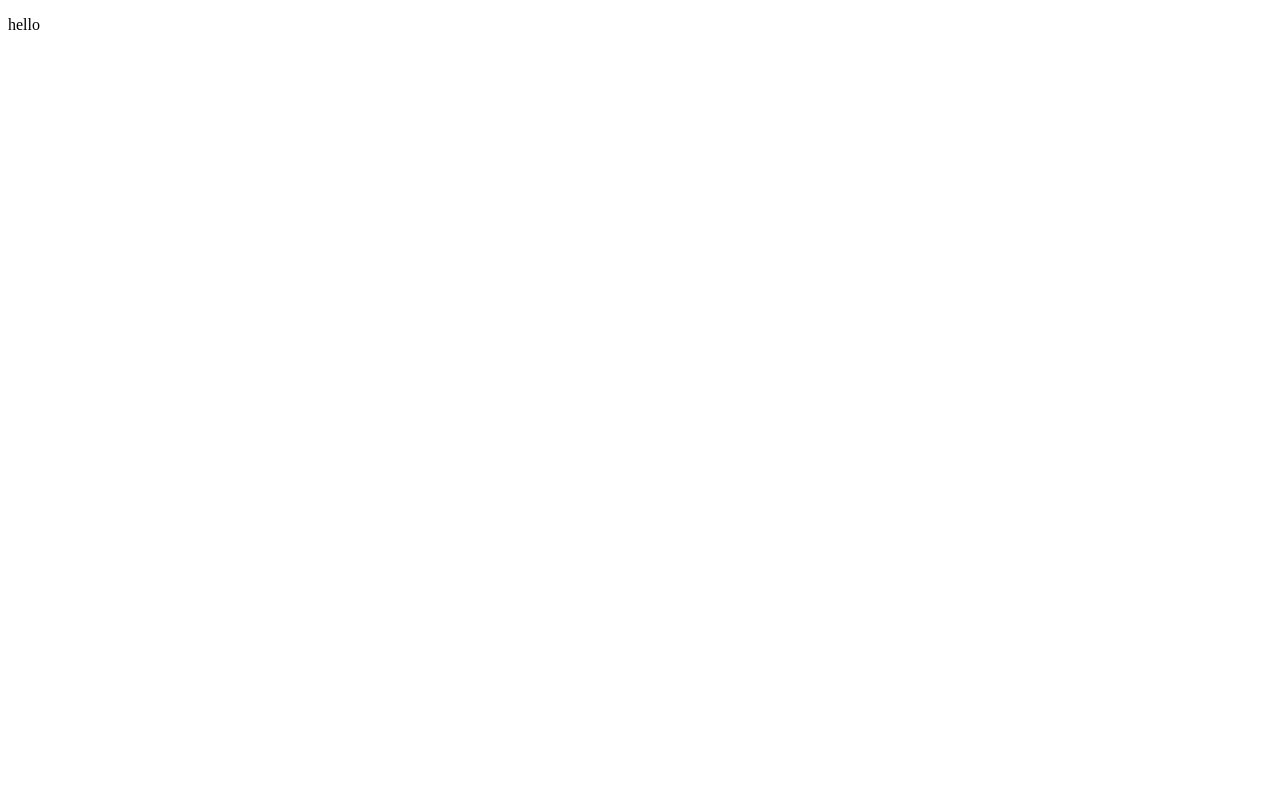
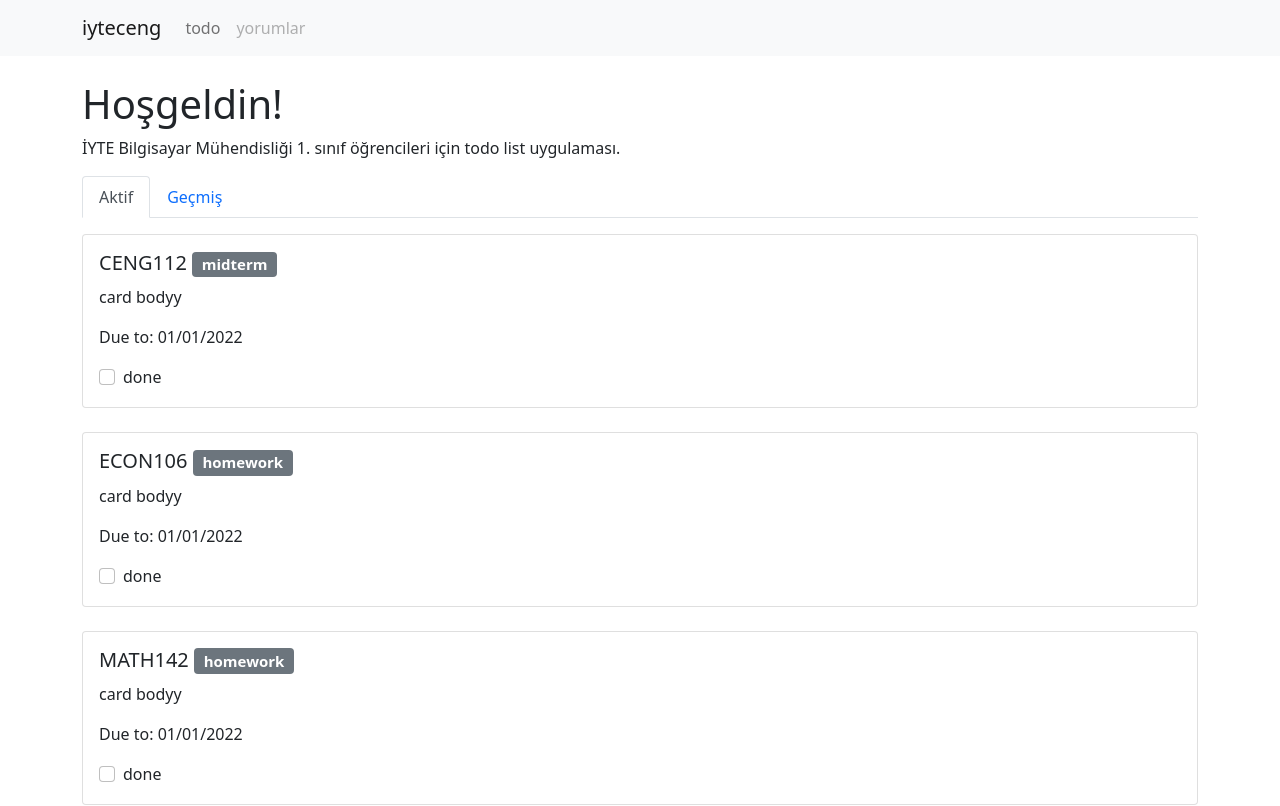
Before and after one commit to onurhizar/cengtodo-frontend, a React (Create React App) app: page / in a window 1280 px wide. Shown: the top 806 px of the page. Built offline with nearby package versions, Linux system fonts and the light colour scheme.

Commit message:
feat: bootstrap added, basic structure set
navbar, tabs, card list

```diff
--- a/package.json
+++ b/package.json
@@ -6,7 +6,9 @@
     "@testing-library/jest-dom": "^5.16.4",
     "@testing-library/react": "^13.1.1",
     "@testing-library/user-event": "^13.5.0",
+    "bootstrap": "^5.1.3",
     "react": "^18.1.0",
+    "react-bootstrap": "^2.3.1",
     "react-dom": "^18.1.0",
     "react-scripts": "5.0.1",
     "web-vitals": "^2.1.4"
--- a/src/App.js
+++ b/src/App.js
@@ -1,7 +1,22 @@
+import 'bootstrap/dist/css/bootstrap.min.css';
+import { Fragment } from 'react';
+import { Container } from 'react-bootstrap';
+
+import MyNavbar from './components/MyNavbar';
+import MyTabs from './components/MyTabs';
 
 function App() {
   return (
-    <p>hello</p>
+    <Fragment>
+      <MyNavbar /> <br />
+
+      <Container>
+        <h1>Hoşgeldin!</h1>
+        <p>İYTE Bilgisayar Mühendisliği 1. sınıf öğrencileri için todo list uygulaması.</p>
+
+        <MyTabs />
+      </Container>
+    </Fragment>
   );
 }
 
--- /dev/null
+++ b/src/components/MyNavbar.js
@@ -0,0 +1,22 @@
+import { Nav, Navbar, Container } from "react-bootstrap"
+
+function MyNavbar(){
+
+    return (
+        <Navbar bg="light">
+            <Container>
+            <Navbar.Brand href="#home">iyteceng</Navbar.Brand>
+
+            <Navbar.Toggle aria-controls="basic-navbar-nav" />
+            <Navbar.Collapse id="basic-navbar-nav">
+                <Nav className="me-auto">
+                    <Nav.Link href="#todo">todo</Nav.Link>
+                    <Nav.Link href="#comments" disabled>yorumlar</Nav.Link>
+                </Nav>
+            </Navbar.Collapse>
+            </Container>
+        </Navbar>
+    )
+}
+
+export default MyNavbar
--- /dev/null
+++ b/src/components/MyTabs.js
@@ -0,0 +1,22 @@
+import { Tabs, Tab } from "react-bootstrap";
+import TodoItem from "./TodoItem";
+
+export default function MyTabs(){
+    return (
+        <Tabs defaultActiveKey="home" id="uncontrolled-tab-example" className="mb-3">
+            <Tab eventKey="home" title="Aktif">
+                <TodoItem  title="CENG112" type="midterm" /> <br />
+                <TodoItem  title="ECON106" type="homework" /> <br />
+                <TodoItem  title="MATH142" type="homework" /> <br />
+                <TodoItem  title="MATH144" type="quiz" /> <br />
+
+            </Tab>
+            <Tab eventKey="profile" title="Geçmiş">
+                <p>Tarihi geçen ödev ve sınavlar.</p>
+                <TodoItem  title="MATH142" type="homework" /> <br />
+                <TodoItem  title="MATH142" type="homework" /> <br />
+
+            </Tab>
+        </Tabs>
+    )
+}
--- /dev/null
+++ b/src/components/TodoItem.js
@@ -0,0 +1,19 @@
+import { Card, Form, Badge } from "react-bootstrap";
+
+export default function TodoItem(props){
+    const title = props.title
+    const type = props.type
+    return (
+        <Card>
+            <Card.Body>
+                <Card.Title>{title} <Badge bg="secondary">{type}</Badge></Card.Title>
+                <Card.Text>card bodyy</Card.Text>
+                <Card.Text>Due to: 01/01/2022</Card.Text>
+
+                <Form>
+                    <Form.Check type="checkbox" label="done" />
+                </Form>
+            </Card.Body>
+        </Card>
+    )
+}
```
Also changed, not shown: 1 other file (tests, documents, lock files or other folders).
